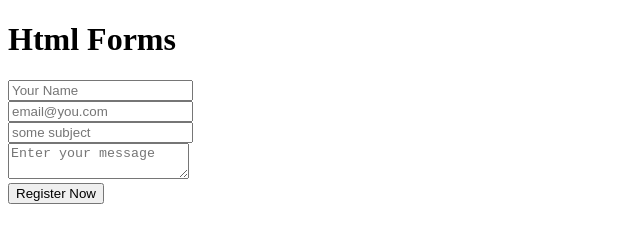
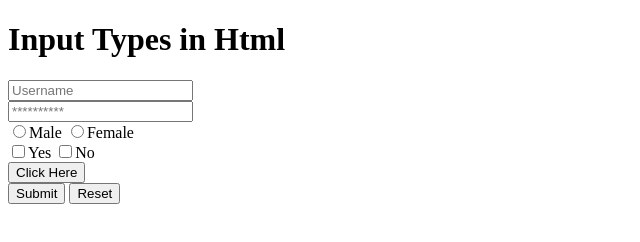
Before and after one commit to shanmugapriyasivaraj/Html-Css-basics, a plain HTML site: page index.html in a window 1280 px wide. Shown: the whole page, without its empty margins (0-640 px from the left). Drawn offline with Linux system fonts and the light colour scheme.

Commit message:
input Types in Html

```diff
--- a/index.html
+++ b/index.html
@@ -9,14 +9,17 @@
     <link rel="stylesheet" href="./style.css" />
   </head>
   <body>
-    <h1>Html Forms</h1>
-    <form action="#">
-      <input type="text" name="name" placeholder="Your Name" /><br />
-      <input type="email" name="email" placeholder="email@you.com" /><br />
-      <input type="text" name="subject" placeholder="some subject" /><br />
-      <textarea name="meassage" placeholder="Enter your message"></textarea
-      ><br />
-      <input type="submit" value="Register Now" />
+    <h1>Input Types in Html</h1>
+    <form>
+      <input type="text" name="Username" placeholder="Username" /> <br />
+      <input type="password" class="password" placeholder="**********" /><br />
+      <input type="radio" name="Gender" />Male
+      <input type="radio" name="Gender" />Female <br />
+      <input type="checkbox" name="Choice" />Yes
+      <input type="checkbox" name="Choice" />No<br />
+      <input type="button" value="Click Here" /><br />
+      <input type="submit" />
+      <input type="reset" />
     </form>
   </body>
 </html>
```
